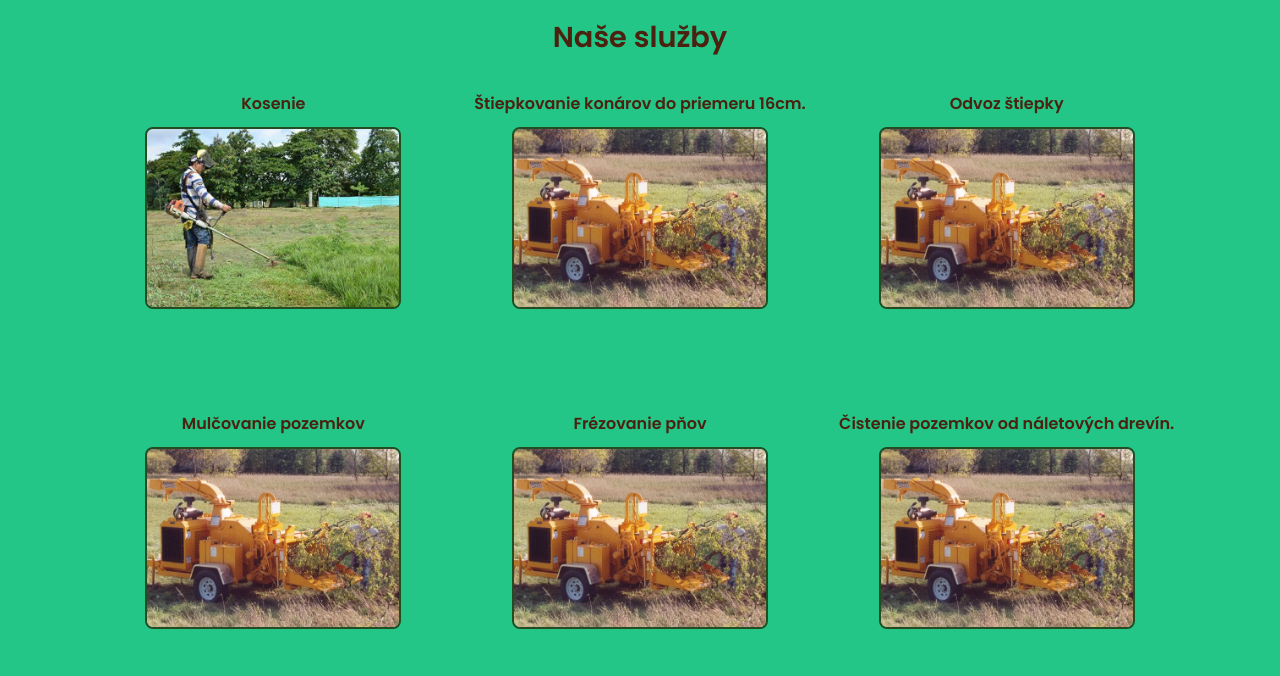
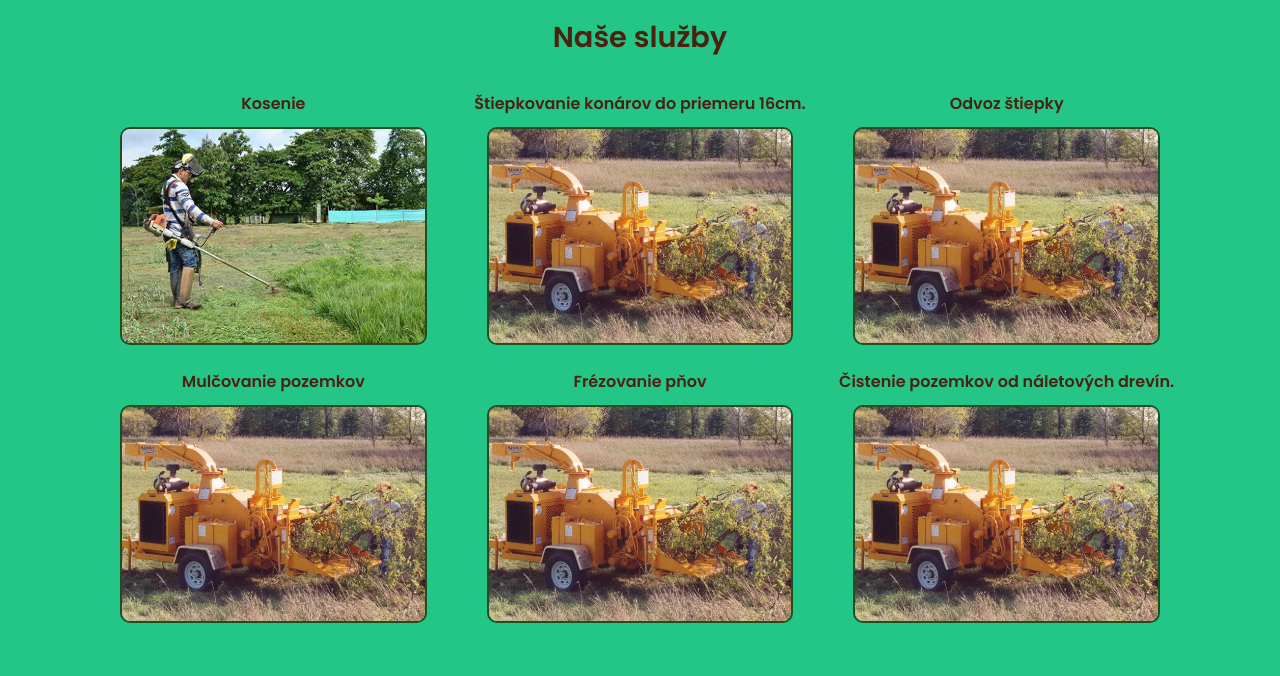
Before and after one commit to MIhnatco/Chipping, a plain HTML site: page sluzby.html in a window 1280 px wide. Shown: the part 80-756 px from the top of the page. Drawn offline with Linux system fonts and the light colour scheme.

Commit message:
Update mediaqueries
changing behavior of figures

```diff
--- a/css/mediaqueries.css
+++ b/css/mediaqueries.css
@@ -74,8 +74,7 @@
     #services .sluzby,
     #services .obrazky {
         flex-direction: row;
-        height: 80vh;
-        flex-wrap: wrap;
+
 
     }
 
@@ -84,6 +83,7 @@
         flex: 0 0 31%;
         max-width: 31%;
 
+
     }
 
 
--- a/css/styles.css
+++ b/css/styles.css
@@ -150,19 +150,14 @@ footer,
     margin: 0  auto 1.5rem auto;
 }
 
-#services .sluzba img,
-#services .obrazky img {
-    border-radius: 10px;
-    border: 2px solid var(--bg-secondary);
-
-}
-
 #services .sluzby img,
 #services .obrazky img {
-    width:75%;
+    width:90%;
     display: block;
     margin: 0 auto;
     border-radius: 8px;
+    border-radius: 10px;
+    border: 2px solid var(--bg-secondary);
 }
 
 
```
